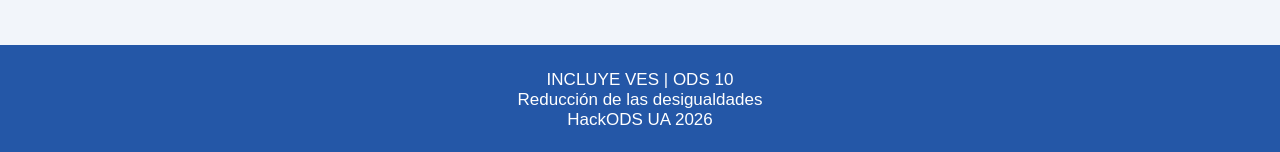
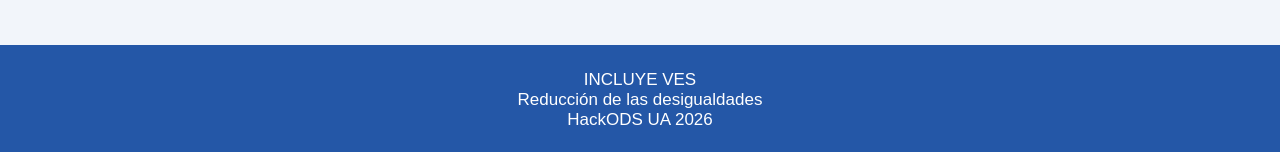
Before and after one commit to 72341764-arch/INCLUYE-_VES, a plain HTML site: page index.html in a window 1280 px wide. Shown: the part 1190-1342 px from the top of the page. Drawn offline with Linux system fonts and the light colour scheme.

Commit message:
index.html

```diff
--- a/index.html
+++ b/index.html
@@ -307,7 +307,7 @@ footer {
 </main>
 
 <footer>
-    <p>INCLUYE VES | ODS 10</p>
+    <p>INCLUYE VES </p>
     <p>Reducción de las desigualdades</p>
     <p>HackODS UA 2026</p>
 </footer>
```
